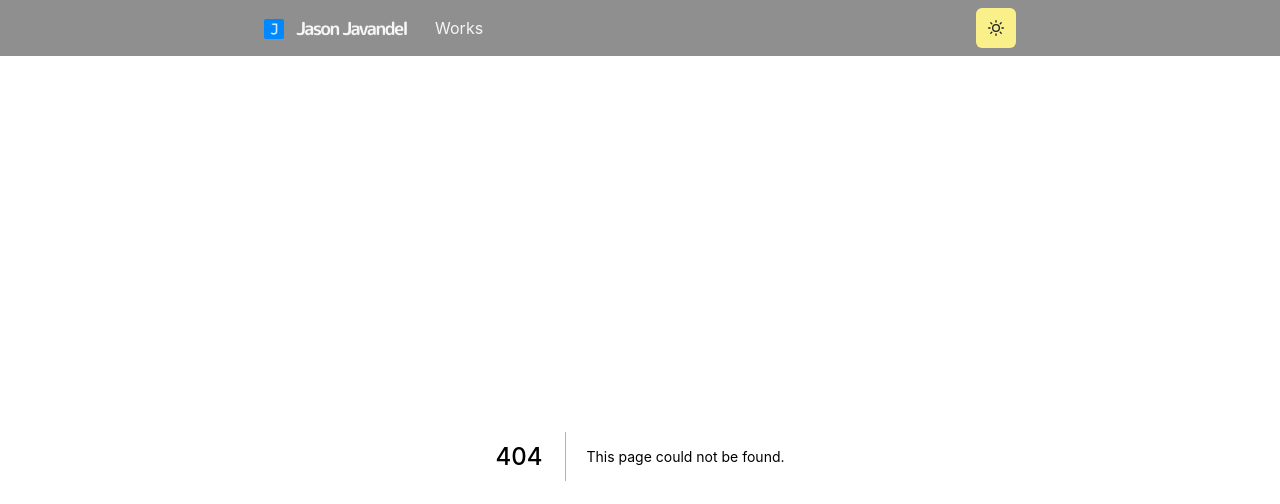
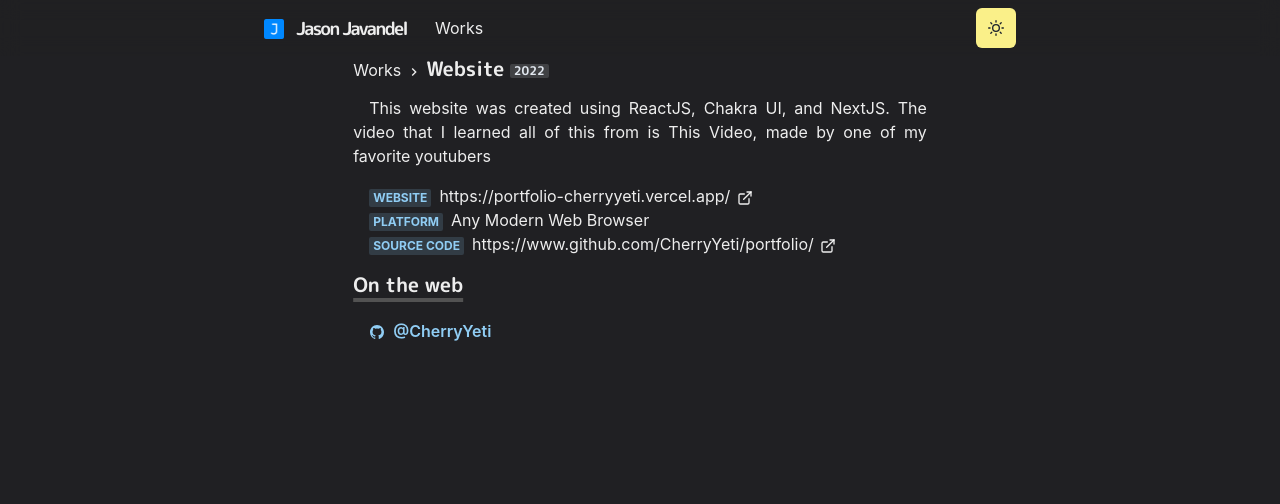
Before and after one commit to CherryYeti/Portfolio, a Next.js app: page /works/website in a window 1280 px wide. Before the commit this address had no page. Shown: the top 504 px of the page. Built offline with nearby package versions, Linux system fonts and the light colour scheme.

Commit message:
Add website to works

```diff
--- a/components/layouts/main.js
+++ b/components/layouts/main.js
@@ -1,12 +1,14 @@
 import Head from 'next/head'
 import Navbar from '../navbar'
 import { Box, Container } from '@chakra-ui/react'
+
 const Main = ({ children, router }) => {
     return (
         <Box as="main" pb={8}>
             <Head>
                 <meta name="viewport" content="width=device-width, initial-scale=1" />
                 <title>Jason Javandel - Homepage</title>
+                <link rel="icon" type="image/x-icon" href="/images/favicon.ico"/>
             </Head>
             <Navbar path={router.asPath} />
             <Container maxW="container.md" pt={14} />
--- a/pages/works.js
+++ b/pages/works.js
@@ -2,6 +2,7 @@ import { Container, Heading, Box, SimpleGrid, Divider } from "@chakra-ui/react"
 import Section from '../components/section'
 import { WorkGridItem } from "../components/grid-item"
 import thumbFirestarter from "../public/images/works/firestarter.png"
+import thumbWebsite from "../public/images/works/website.png"
 
 const works = () => {
     return (
@@ -15,6 +16,11 @@ const works = () => {
                         FireStarter is a free and open source Discord bot used to start, stop and manage options on your minecraft servers using Node.js
                     </WorkGridItem>
                 </Section>
+                <Section>
+                    <WorkGridItem id="website" title="This Website" thumbnail={thumbWebsite}>
+                        This website was created using ReactJS, Chakra UI, and NextJS
+                    </WorkGridItem>
+                </Section>
             </SimpleGrid>
         </Container>
     )
--- /dev/null
+++ b/pages/works/website.js
@@ -0,0 +1,49 @@
+import { Container, Badge, Link, List, ListItem, Button, SimpleGrid, GridItem } from "@chakra-ui/react";
+import { ExternalLinkIcon } from "@chakra-ui/icons";
+import { Title, WorkImage, Meta } from "../../components/work";
+import NextLink from 'next/link'
+import { IoLogoTwitter, IoLogoInstagram, IoLogoGithub } from 'react-icons/io5'
+import P from '../../components/paragraph'
+import Layout from "../../components/layouts/article";
+import Section from "../../components/section";
+import { Heading } from "@chakra-ui/react";
+import Links from "../../components/links";
+const Work = () => {
+    return (
+        <Layout title="Website">
+            <Container>
+                <Title>
+                    Website <Badge>2022</Badge>
+                </Title>
+                <P>
+                    This website was created using ReactJS, Chakra UI, and NextJS.
+                    The video that I learned all of this from is {' '}
+                    <NextLink href="https://www.youtube.com/watch?v=bSMZgXzC9AA">
+                        <Link>This Video</Link>
+                    </NextLink>,
+                    made by one of my favorite youtubers
+                </P>
+                <List ml={4} my={4}>
+                    <ListItem>
+                        <Meta>Website</Meta>
+                        <Link href='https://portfolio-cherryyeti.vercel.app/'>
+                        https://portfolio-cherryyeti.vercel.app/ <ExternalLinkIcon mx="2px" />
+                        </Link>
+                    </ListItem>
+                    <ListItem>
+                        <Meta>Platform</Meta>
+                        <span>Any Modern Web Browser</span>
+                    </ListItem>
+                    <ListItem>
+                        <Meta>Source Code</Meta>
+                        <Link href='https://www.github.com/CherryYeti/portfolio/'>
+                            https://www.github.com/CherryYeti/portfolio/ <ExternalLinkIcon mx="2px" />
+                        </Link>
+                    </ListItem>
+                </List>
+                <Links />
+            </Container>
+        </Layout>
+    )
+}
+export default Work
```
Also changed, not shown: public/images/works/website.png (added).
